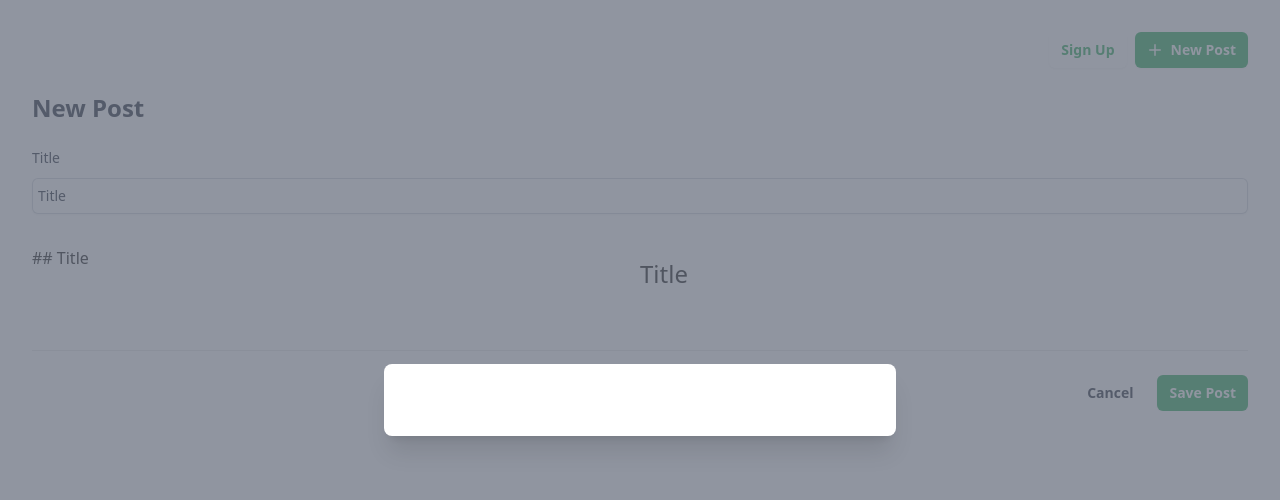
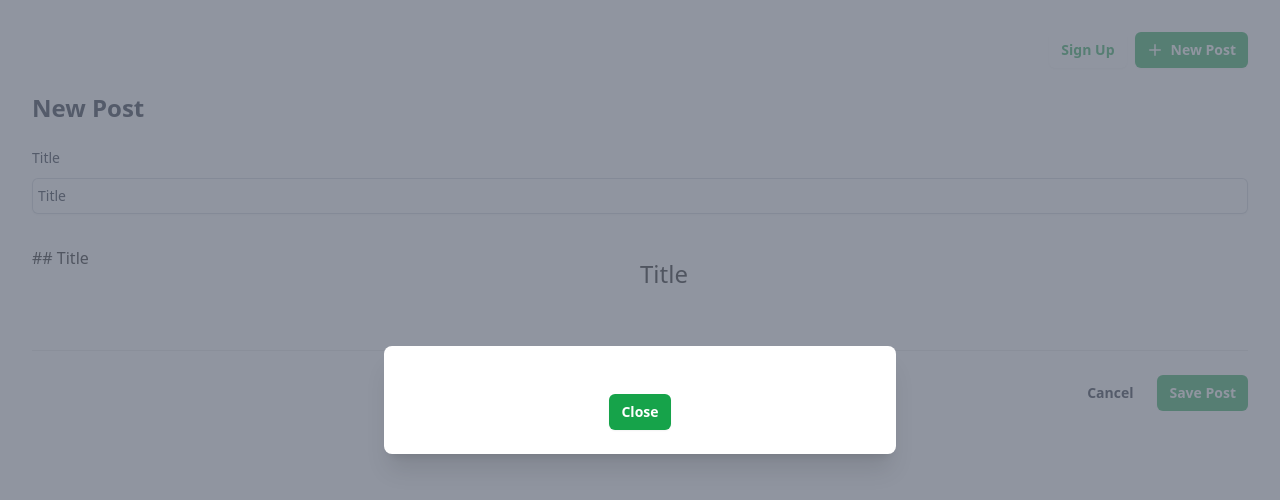
Before and after one commit to thenameiswiiwin/vue-blog-posts, a Vue app: page /posts/new in a window 1280 px wide. Both pictures are taken after a click on the button "Sign Up". Shown: the top 500 px of the page. Built offline with nearby package versions, Linux system fonts and the light colour scheme.

Commit message:
feat: created useModal composable

```diff
--- a/src/components/Modal.vue
+++ b/src/components/Modal.vue
@@ -1,18 +1,15 @@
 <script lang="ts" setup>
-import { computed } from 'vue'
 import { useModal } from '@/composables/modal'
 
 const modal = useModal()
-
-const modalStyle = computed(() => {
-  return {
-    display: modal.show.value ? 'block' : 'none'
-  }
-})
 </script>
 
 <template>
-  <div class="relative z-10" style="color: white" :style="modalStyle">
+  <div
+    class="relative z-10"
+    style="color: white"
+    :class="modal.show.value ? 'block' : 'hidden'"
+  >
     <div
       class="fixed inset-0 animate-fade-in bg-gray-500/75 transition-opacity"
     ></div>
@@ -21,7 +18,7 @@ const modalStyle = computed(() => {
         class="flex min-h-full items-end justify-center p-4 text-center sm:items-center sm:p-0"
       >
         <div
-          class="relative animate-fade-in overflow-hidden rounded-lg bg-white px-4 pb-4 pt-5 text-left shadow-xl transition-all sm:my-8 sm:w-full sm:max-w-lg sm:p-6"
+          class="relative overflow-hidden rounded-lg bg-white px-4 pb-4 pt-5 text-left shadow-xl transition-all sm:my-8 sm:w-full sm:max-w-lg sm:p-6"
         >
           <div id="modal"></div>
         </div>
--- a/src/components/NavBar.vue
+++ b/src/components/NavBar.vue
@@ -27,5 +27,16 @@ const modal = useModal()
     </div>
   </div>
 
-  <Teleport to="#modal"> Modal content here. </Teleport>
+  <Teleport to="#modal">
+    Modal content here.
+    <div class="flex justify-center">
+      <button
+        type="button"
+        class="relative inline-flex items-center gap-x-1.5 rounded-md bg-green-600 px-3 py-2 text-sm font-semibold text-white shadow-sm hover:bg-green-500 focus-visible:outline focus-visible:outline-2 focus-visible:outline-offset-2 focus-visible:outline-green-600"
+        @click="modal.hideModal()"
+      >
+        Close
+      </button>
+    </div>
+  </Teleport>
 </template>
--- a/src/components/PostWriter.vue
+++ b/src/components/PostWriter.vue
@@ -119,12 +119,9 @@ async function handleClick() {
     </div>
 
     <div class="mt-6 flex items-center justify-end gap-x-6">
-      <button
-        type="button"
-        class="text-sm font-semibold leading-6 text-gray-900"
-      >
+      <RouterLink to="/" class="text-sm font-semibold leading-6 text-gray-900">
         Cancel
-      </button>
+      </RouterLink>
       <button
         type="submit"
         class="rounded-md bg-green-600 px-3 py-2 text-sm font-semibold text-white shadow-sm hover:bg-green-500 focus-visible:outline focus-visible:outline-2 focus-visible:outline-offset-2 focus-visible:outline-green-600"
```
